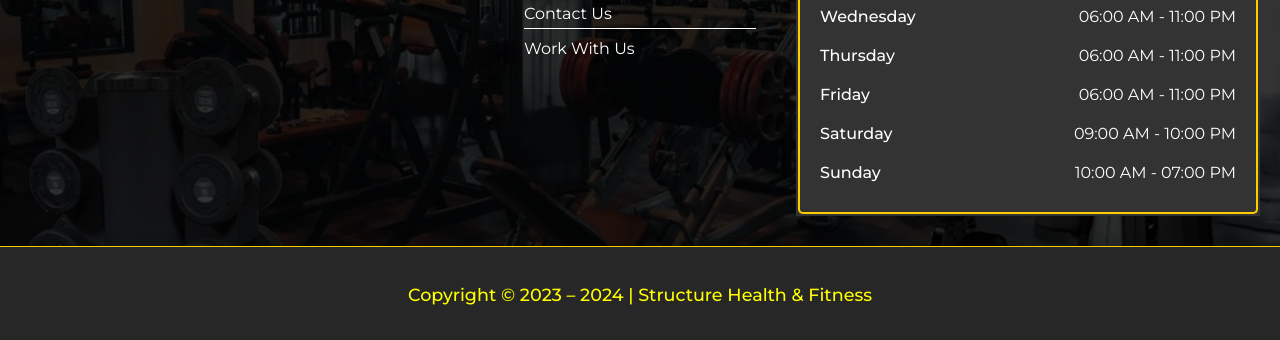
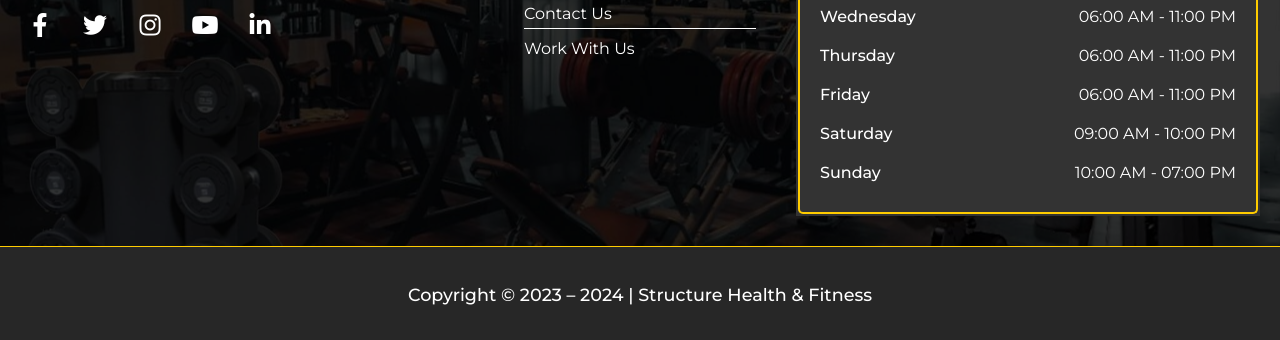
Before and after one commit to M-Laheem-Ayub/web-engineering-project-gym-website, a plain HTML site: page join-us-membership.html in a window 1280 px wide. Shown: the part 1703-2043 px from the top of the page. Drawn offline with nearby package versions, Linux system fonts and the light colour scheme.

Commit message:
update icons errors

```diff
--- a/join-us-membership.html
+++ b/join-us-membership.html
@@ -16,6 +16,7 @@
   <link rel="preconnect" href="https://fonts.googleapis.com">
   <link rel="preconnect" href="https://fonts.gstatic.com" crossorigin>
   <link href="https://fonts.googleapis.com/css2?family=Oswald:wght@200..700&display=swap" rel="stylesheet">
+  <link rel="stylesheet" href="https://cdnjs.cloudflare.com/ajax/libs/font-awesome/5.15.4/css/all.min.css" />
 
   <link rel="stylesheet" href="styles/join-us-&-membership-style.css" />
   <script src="https://cdn.jsdelivr.net/npm/chart.js"></script>
--- a/styles/join-us-&-membership-style.css
+++ b/styles/join-us-&-membership-style.css
@@ -249,7 +249,9 @@ nav ul li {
     padding: 0px;
     cursor: auto;
 }
-
+.container p {
+    color: white !important;
+}
 .btn-container button {
     font-family: "Poppins";
     height: 44px;
```
Also changed, not shown: our-branches.html (+1 -0 lines), why-us.html (+1 -0 lines).
